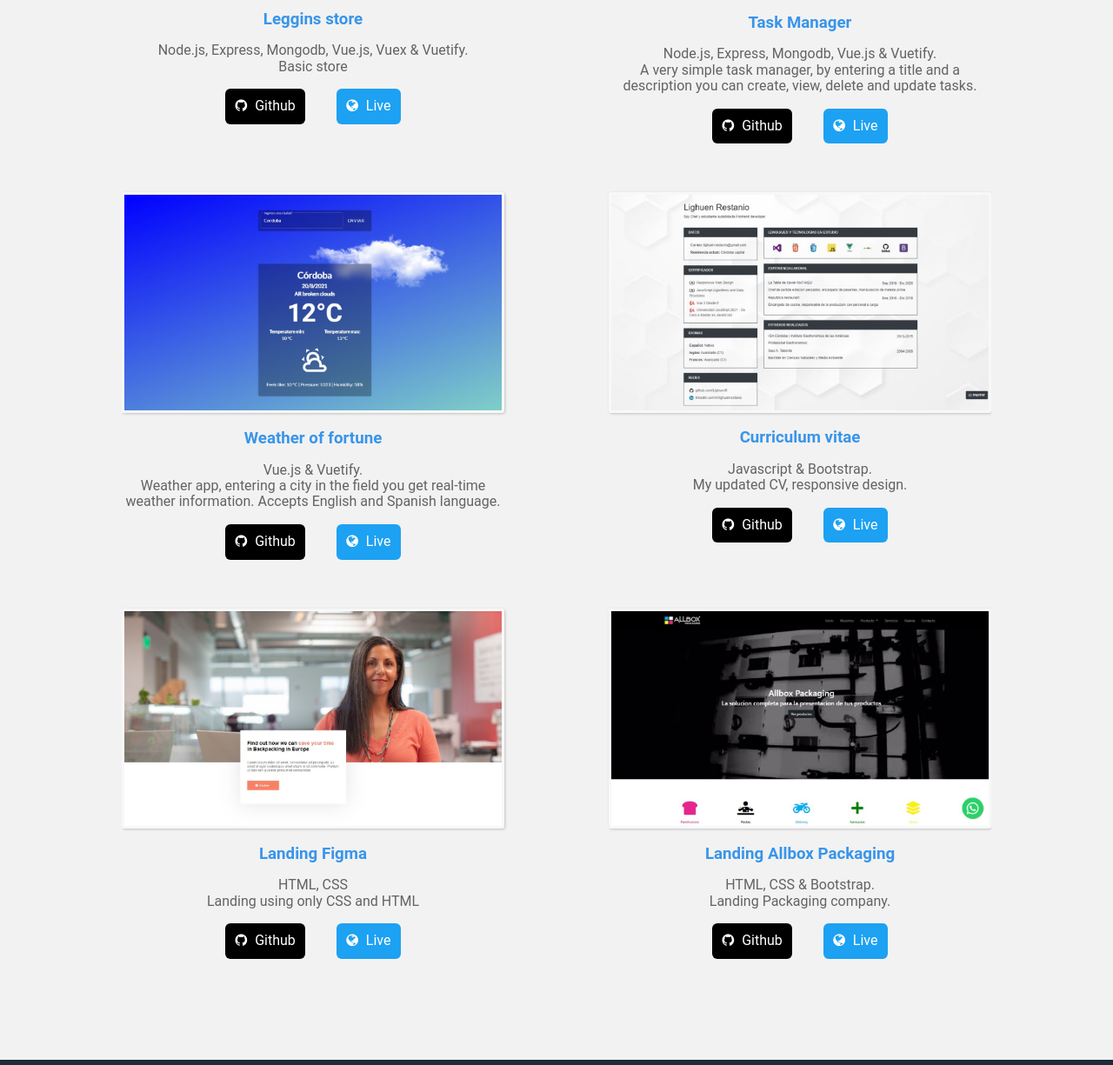
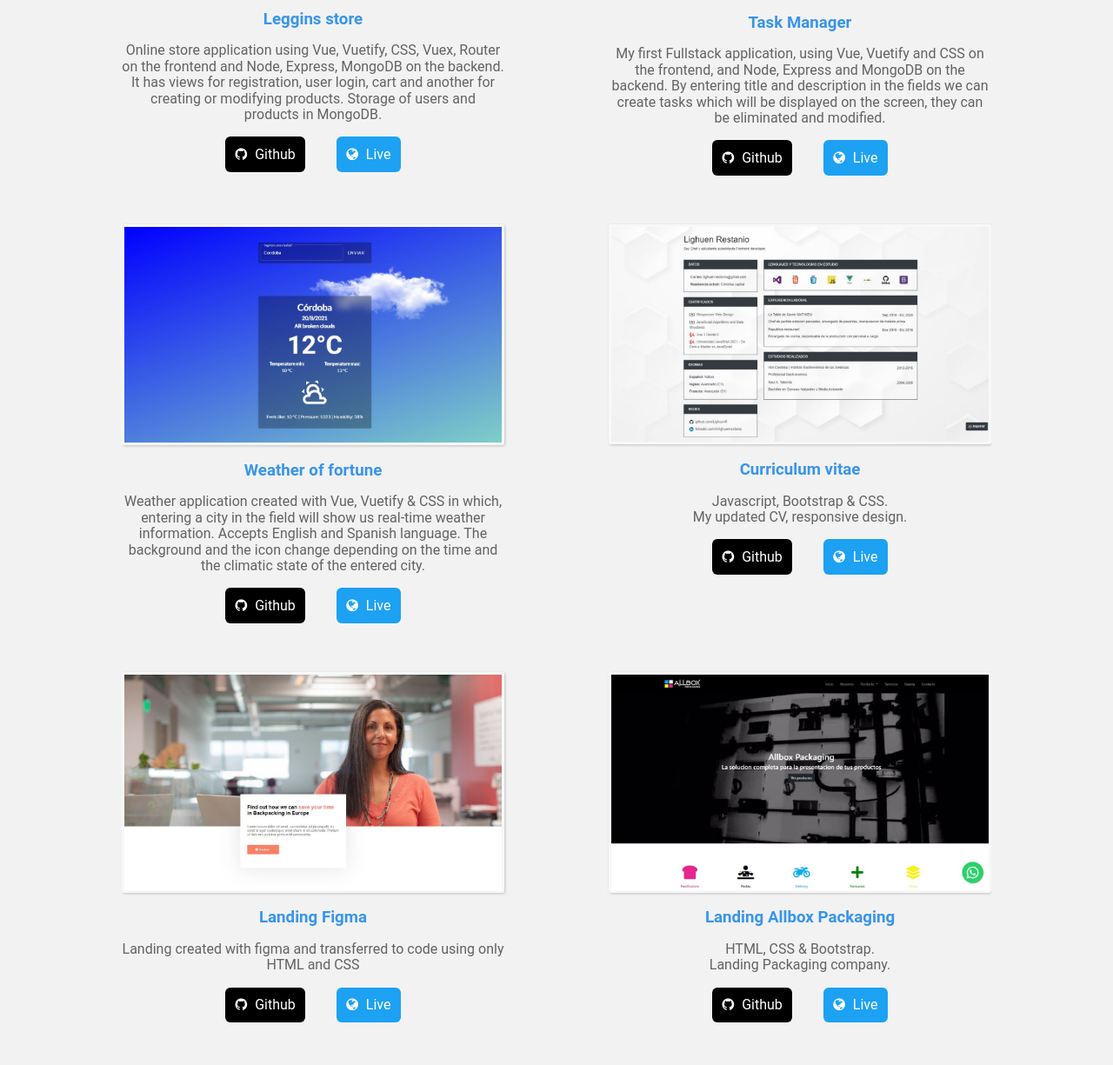
Before and after one commit to LighuenR/fcc-project5, a plain HTML site: page index.html in a window 1280 px wide. Shown: the part 1255-2480 px from the top of the page at 87% size. Drawn offline with Linux system fonts and the light colour scheme.

Commit message:
Jobs better explained

```diff
--- a/index.html
+++ b/index.html
@@ -57,8 +57,8 @@
                         </div>
                         <div class="description">
                             <h3 class="name">Leggins store</h3>
-                            <p class="tecnology">Node.js, Express, Mongodb, Vue.js, Vuex & Vuetify.</p>
-                            <p class="category"> Basic store</p>
+                            <p class="tecnology">Online store application using Vue, Vuetify, CSS, Vuex, Router on the frontend and Node, Express, MongoDB on the backend. It has views for registration, user login, cart and another for creating or modifying products. Storage of users and products in MongoDB.</p>
+
                                 <a href="https://github.com/LighuenR/shop-project"> <button class="btn-g"><i class="fa fa-github"></i>
                                     Github</button></a> <a href="https://shop-project-96nrv.ondigitalocean.app/"><button class="btn-l"><i class="fa fa-globe"></i> Live</button></a>
                         </div>
@@ -69,10 +69,8 @@
                         </div>
                         <div class="description">
                             <h3 class="name">Task Manager</h3>
-                            <p class="tecnology">Node.js, Express, Mongodb, Vue.js & Vuetify.</p>
-                            <p class="category">
+                            <p class="tecnology">My first Fullstack application, using Vue, Vuetify and CSS on the frontend, and Node, Express and MongoDB on the backend. By entering title and description in the fields we can create tasks which will be displayed on the screen, they can be eliminated and modified.</p>
 
-A very simple task manager, by entering a title and a description you can create, view, delete and update tasks.</p>
                                 <a href="https://github.com/LighuenR/CRUDproject"> <button class="btn-g"><i class="fa fa-github"></i>
                                     Github</button></a> <a href=""><button class="btn-l"><i class="fa fa-globe"></i> Live</button></a>
                         </div>
@@ -84,9 +82,7 @@ A very simple task manager, by entering a title and a description you can create
                         </div>
                         <div class="description">
                             <h3 class="name">Weather of fortune</h3>
-                            <p class="tecnology">Vue.js & Vuetify.</p>
-                            <p class="category">
-                                Weather app, entering a city in the field you get real-time weather information. Accepts English and Spanish language.</p>
+                            <p class="tecnology">Weather application created with Vue, Vuetify & CSS in which, entering a city in the field will show us real-time weather information. Accepts English and Spanish language. The background and the icon change depending on the time and the climatic state of the entered city.</p>
                                 <a href="https://github.com/LighuenR/project-weather"> <button class="btn-g"><i class="fa fa-github"></i>
                                     Github</button></a><a
                                     href="https://project-weather-ng2vu.ondigitalocean.app/"> <button class="btn-l"><i class="fa fa-globe"></i>
@@ -101,7 +97,7 @@ A very simple task manager, by entering a title and a description you can create
                         </div>
                         <div class="description">
                             <h3 class="name">Curriculum vitae</h3>
-                            <p class="tecnology">Javascript & Bootstrap.</p>
+                            <p class="tecnology">Javascript, Bootstrap & CSS.</p>
                             <p class="category">
                                 My updated CV, responsive design.<span><a href=""></a></span></p>
                             <a href="https://github.com/LighuenR/Curriculum-Vitae"><button class="btn-g"><i class="fa fa-github"></i>
@@ -115,9 +111,8 @@ A very simple task manager, by entering a title and a description you can create
                         </div>
                         <div class="description">
                             <h3 class="name">Landing Figma</h3>
-                            <p class="tecnology">HTML, CSS</p>
-                            <p class="category">
-                                Landing using only CSS and HTML</p>
+                            <p class="tecnology">
+                                Landing created with figma and transferred to code using only HTML and CSS</p>
                             <a href="https://github.com/LighuenR/landingFigma"><button class="btn-g"><i class="fa fa-github"></i>
                                     Github</button></a> <a href="https://lighuenr.github.io/landingFigma/"><button class="btn-l"><i
                                         class="fa fa-globe"></i> Live</button></a>
```
